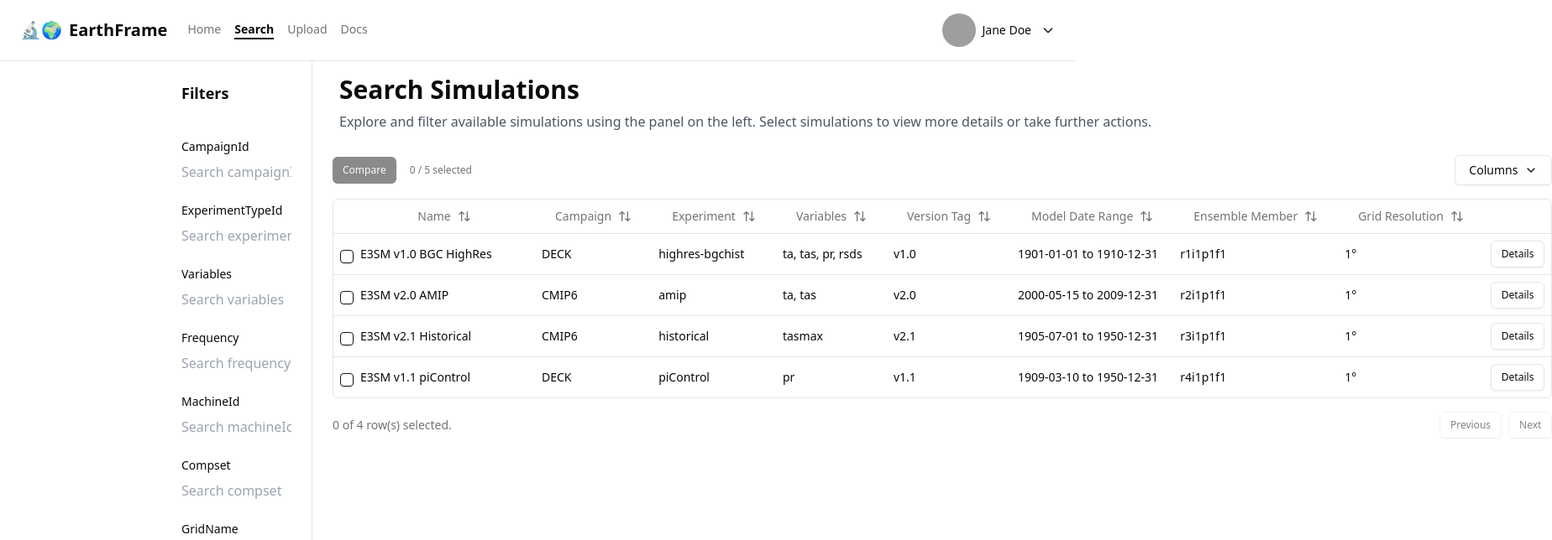
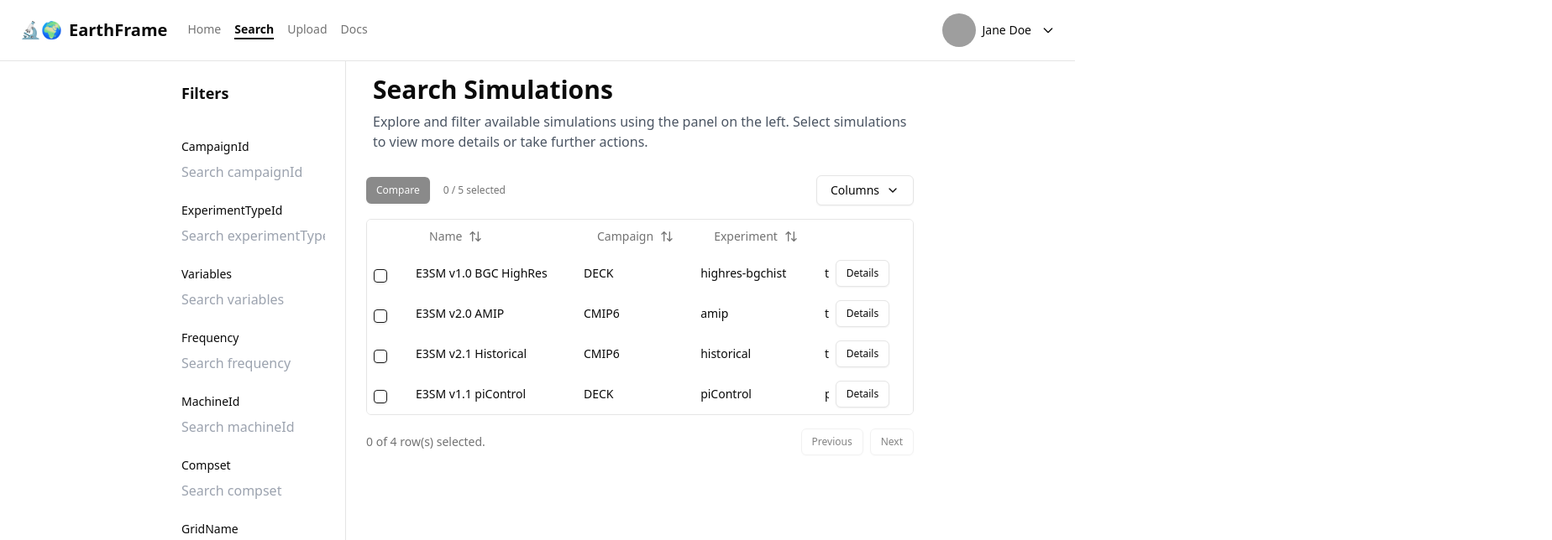
Before and after one commit to E3SM-Project/earthframe, a React (Vite) app in the folder frontend/: page /search in a window 1280 px wide. Shown: the top 644 px of the page at 84% size, 1848 px wide, since content can reach past the window. Built offline with nearby package versions, Linux system fonts and the light colour scheme; grey boxes are pictures that could not be loaded.

Commit message:
Make checkbox, Name, and Details sticky - Add horizontal scrollbar for overflow

```diff
--- a/frontend/src/pages/Search/DataTable.tsx
+++ b/frontend/src/pages/Search/DataTable.tsx
@@ -14,7 +14,7 @@ import {
   getSortedRowModel,
   useReactTable,
 } from '@tanstack/react-table';
-import { ArrowUpDown, ChevronDown, MoreHorizontal } from 'lucide-react';
+import { ArrowUpDown, ChevronDown } from 'lucide-react';
 
 import { Button } from '@/components/ui/button';
 import { Checkbox } from '@/components/ui/checkbox';
@@ -22,9 +22,6 @@ import {
   DropdownMenu,
   DropdownMenuCheckboxItem,
   DropdownMenuContent,
-  DropdownMenuItem,
-  DropdownMenuLabel,
-  DropdownMenuSeparator,
   DropdownMenuTrigger,
 } from '@/components/ui/dropdown-menu';
 
@@ -39,6 +36,7 @@ import {
 import { Simulation } from '@/App';
 import { useNavigate } from 'react-router-dom';
 import SelectedSimulationChipList from '@/components/layout/SelectedSimulationsChipList';
+import { cn } from '@/lib/utils';
 
 // Max number of rows that can be selected at once.
 const MAX_SELECTION = 5;
@@ -59,6 +57,8 @@ export const DataTable = ({
   const [sorting, setSorting] = useState<SortingState>([]);
   const [columnFilters, setColumnFilters] = useState<ColumnFiltersState>([]);
   const [columnVisibility, setColumnVisibility] = useState<VisibilityState>({
+    ensembleMember: false,
+    gridResolution: false,
     gridName: false,
     compset: false,
   });
@@ -154,6 +154,7 @@ export const DataTable = ({
 
   return (
     <div className="w-full">
+      {/* Top controls */}
       <div className="flex items-center py-4">
         <SelectedSimulationChipList
           data={data}
@@ -162,7 +163,6 @@ export const DataTable = ({
           selectedDataIds={selectedDataIds}
           setSelectedDataIds={setSelectedDataIds}
         />
-
         <DropdownMenu>
           <DropdownMenuTrigger asChild>
             <Button variant="outline" className="ml-auto">
@@ -172,63 +172,88 @@ export const DataTable = ({
           <DropdownMenuContent align="end">
             {table
               .getAllColumns()
-              .filter((column) => column.getCanHide())
-              .map((column) => (
+              .filter((col) => col.getCanHide())
+              .map((col) => (
                 <DropdownMenuCheckboxItem
-                  key={column.id}
+                  key={col.id}
                   className="capitalize"
-                  checked={column.getIsVisible()}
-                  onCheckedChange={(value) => column.toggleVisibility(!!value)}
+                  checked={col.getIsVisible()}
+                  onCheckedChange={(val) => col.toggleVisibility(!!val)}
                 >
-                  {column.id}
+                  {col.id}
                 </DropdownMenuCheckboxItem>
               ))}
           </DropdownMenuContent>
         </DropdownMenu>
       </div>
-      <div className="rounded-md border" style={{ overflowX: 'auto' }}>
-        <div className="min-w-full" style={{ width: 'max-content' }}>
-          <Table>
+
+      {/* Scroll container for sticky columns */}
+      <div className="rounded-md border overflow-x-auto w-full max-w-full">
+        <Table className="min-w-max table-auto border-separate border-spacing-0 [&_th]:whitespace-nowrap [&_td]:whitespace-nowrap">
           <TableHeader>
-              {table.getHeaderGroups().map((headerGroup) => (
-                <TableRow key={headerGroup.id}>
-                  {headerGroup.headers.map((header) => (
-                    <TableHead key={header.id}>
+            {table.getHeaderGroups().map((hg) => (
+              <TableRow key={hg.id}>
+                {hg.headers.map((header) => {
+                  const meta = header.column.columnDef.meta; // { sticky?: boolean, width?: number, position?: 'left'|'right' }
+                  const isSticky = meta?.sticky;
+                  const left =
+                    meta?.position === 'left' ? getStickyLeftOffset(header, table) : undefined;
+                  const right = meta?.position === 'right' ? 0 : undefined;
+
+                  return (
+                    <TableHead
+                      key={header.id}
+                      className={isSticky ? 'sticky bg-background z-20' : undefined}
+                      style={{
+                        left,
+                        right,
+                        minWidth: meta?.width,
+                        maxWidth: meta?.width,
+                        width: meta?.width,
+                      }}
+                    >
                       {header.isPlaceholder
                         ? null
                         : flexRender(header.column.columnDef.header, header.getContext())}
                     </TableHead>
-                  ))}
+                  );
+                })}
               </TableRow>
             ))}
           </TableHeader>
           <TableBody>
-              {table.getRowModel().rows?.length ? (
-                table.getRowModel().rows.map((row) => (
-                  <TableRow
-                    key={row.id}
-                    data-state={row.getIsSelected() && 'selected'}
-                    onClick={(e) => handleRowClick(row, e)}
-                    style={{ cursor: 'pointer' }}
+            {table.getRowModel().rows.map((row) => (
+              <TableRow key={row.id}>
+                {row.getVisibleCells().map((cell) => {
+                  const meta = cell.column.columnDef.meta;
+                  const isSticky = meta?.sticky;
+                  const left =
+                    meta?.position === 'left' ? getStickyLeftOffset(cell, table) : undefined;
+                  const right = meta?.position === 'right' ? 0 : undefined;
+
+                  return (
+                    <TableCell
+                      key={cell.id}
+                      className={isSticky ? 'sticky bg-background z-10' : undefined}
+                      style={{
+                        left,
+                        right,
+                        minWidth: meta?.width,
+                        maxWidth: meta?.width,
+                        width: meta?.width,
+                      }}
                     >
-                    {row.getVisibleCells().map((cell) => (
-                      <TableCell key={cell.id}>
                       {flexRender(cell.column.columnDef.cell, cell.getContext())}
                     </TableCell>
+                  );
+                })}
+              </TableRow>
             ))}
-                  </TableRow>
-                ))
-              ) : (
-                <TableRow>
-                  <TableCell colSpan={columns.length} className="h-24 text-center">
-                    No results.
-                  </TableCell>
-                </TableRow>
-              )}
           </TableBody>
         </Table>
       </div>
-      </div>
+
+      {/* Pagination */}
       <div className="flex items-center justify-end space-x-2 py-4">
         <div className="text-muted-foreground flex-1 text-sm">
           {table.getFilteredSelectedRowModel().rows.length} of{' '}
@@ -256,6 +281,7 @@ export const DataTable = ({
     </div>
   );
 };
+
 const columns: ColumnDef<Simulation>[] = [
   {
     id: 'select',
@@ -269,19 +295,19 @@ const columns: ColumnDef<Simulation>[] = [
     ),
     enableSorting: false,
     enableHiding: false,
-    meta: { sticky: true }, // Add sticky class if needed
+    meta: { sticky: true, width: 50, position: 'left' },
   },
   {
     accessorKey: 'name',
     header: ({ column }) => (
-      <Button variant="ghost" onClick={() => column.toggleSorting()} style={{ minWidth: 200 }}>
+      <Button variant="ghost" onClick={() => column.toggleSorting()}>
         Name
         <ArrowUpDown />
       </Button>
     ),
     cell: ({ row }) => <div>{row.getValue('name')}</div>,
     enableSorting: true,
-    meta: { sticky: true }, // Add sticky class if needed
+    meta: { sticky: true, width: 200, position: 'left' },
   },
   {
     accessorKey: 'campaignId',
@@ -339,26 +365,34 @@ const columns: ColumnDef<Simulation>[] = [
     enableSorting: true,
   },
   {
-    id: 'modelDateRange',
+    accessorKey: 'modelStartDate',
     header: ({ column }) => (
       <Button variant="ghost" onClick={() => column.toggleSorting()}>
-        Model Date Range
+        Model Start Date
         <ArrowUpDown />
       </Button>
     ),
     cell: ({ row }) => {
       const start = row.original.modelStartDate;
+      return start ? (
+        <span>{start}</span>
+      ) : (
+        <span className="text-muted-foreground italic">N/A</span>
+      );
+    },
+    enableSorting: true,
+  },
+  {
+    accessorKey: 'modelEndDate',
+    header: ({ column }) => (
+      <Button variant="ghost" onClick={() => column.toggleSorting()}>
+        Model End Date
+        <ArrowUpDown />
+      </Button>
+    ),
+    cell: ({ row }) => {
       const end = row.original.modelEndDate;
-      if (!start && !end) return <span className="text-muted-foreground italic">N/A</span>;
-      if (start && end)
-        return (
-          <span>
-            {start} to {end}
-          </span>
-        );
-      if (start) return <span>{start}</span>;
-      if (end) return <span>{end}</span>;
-      return null;
+      return end ? <span>{end}</span> : <span className="text-muted-foreground italic">N/A</span>;
     },
     enableSorting: true,
   },
@@ -418,7 +452,6 @@ const columns: ColumnDef<Simulation>[] = [
           variant="outline"
           size="sm"
           onClick={() => {
-            // Replace with your navigation logic
             window.location.href = `/simulations/${simulation.id}`;
           }}
         >
@@ -427,6 +460,7 @@ const columns: ColumnDef<Simulation>[] = [
       );
     },
     enableSorting: false,
+    meta: { sticky: true, width: 100, position: 'right' },
   },
 ];
 
@@ -459,4 +493,19 @@ const limitRowSelection = (
   return limitedSelection;
 };
 
-export default DataTable;
+const getStickyLeftOffset = (
+  headerOrCell: {
+    column: { id: string; columnDef: { meta?: { sticky?: boolean; width?: number } } };
+  },
+  table: { getAllLeafColumns: () => any[] },
+): number => {
+  const all = table.getAllLeafColumns();
+  const idx = all.findIndex((c) => c.id === headerOrCell.column.id);
+  let left = 0;
+  for (let i = 0; i < idx; i++) {
+    if (all[i].columnDef.meta?.sticky) {
+      left += all[i].columnDef.meta.width || 0;
+    }
+  }
+  return left;
+};
--- a/frontend/src/pages/Search/Search.tsx
+++ b/frontend/src/pages/Search/Search.tsx
@@ -120,7 +120,7 @@ const Search = ({ data, selectedDataIds, setSelectedDataIds }: BrowseProps) => {
           <div className="w-full md:w-[220px] min-w-0 md:min-w-[180px]">
             <FiltersPanel filters={filters} onChange={setFilters} />
           </div>
-          <div className="flex-1 flex flex-col">
+          <div className="flex-1 flex flex-col min-w-0">
             <header className="mb-3 px-2 mt-4">
               <h1 className="text-3xl font-bold mb-2">Search Simulations</h1>
               <p className="text-gray-600 max-w-6xl">
@@ -128,7 +128,7 @@ const Search = ({ data, selectedDataIds, setSelectedDataIds }: BrowseProps) => {
                 simulations to view more details or take further actions.
               </p>
             </header>
-            <div className="overflow-x-auto">
+            <div>
               <DataTable
                 data={data}
                 filteredData={filteredData}
```
Lines whose indentation alone changed are shown as unchanged.
